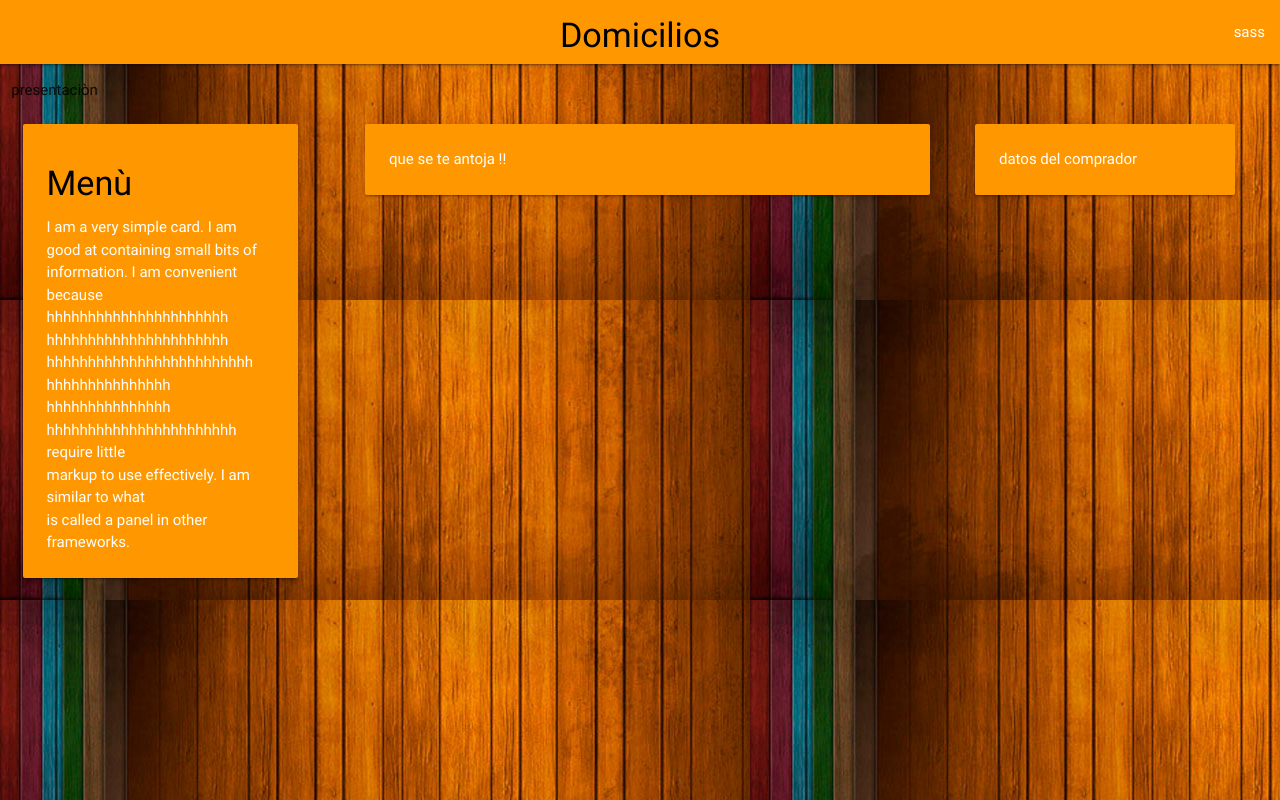
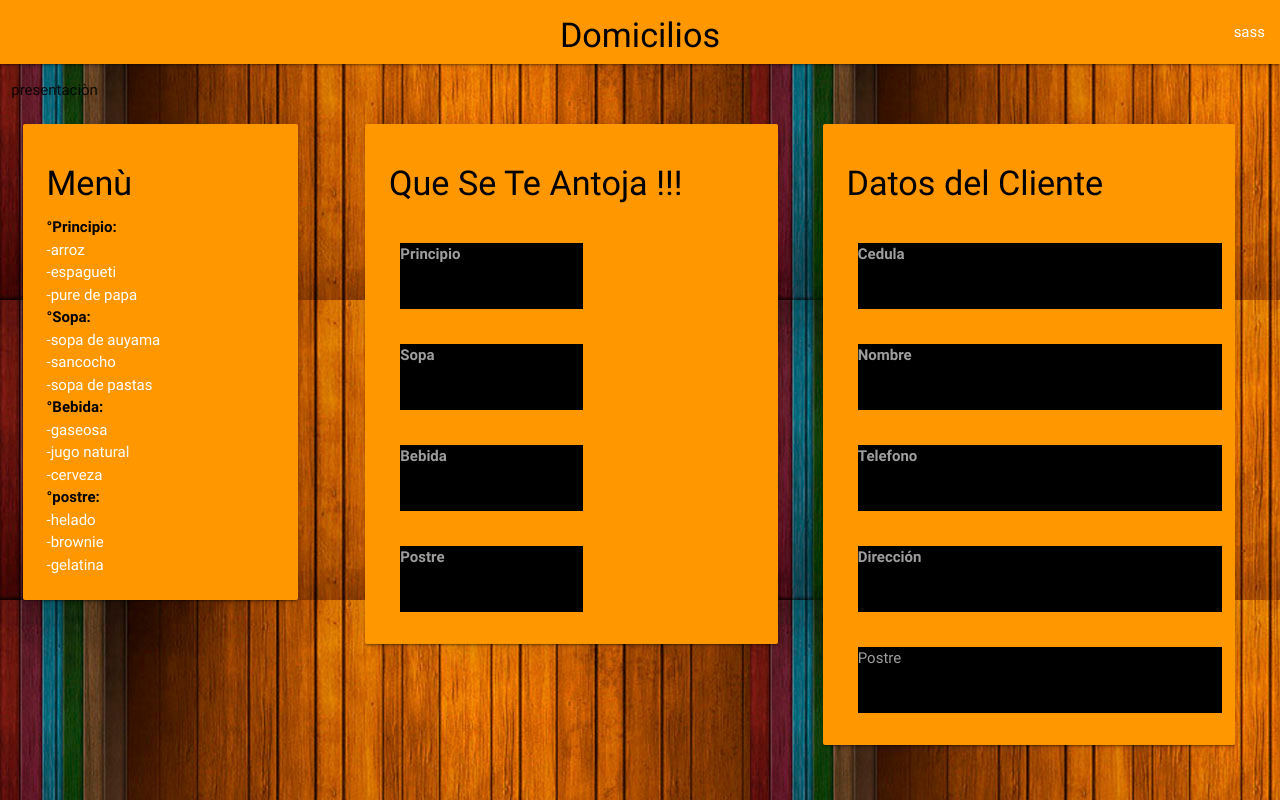
Before and after one commit to jagarciago/seminario-angular2-prj, an Angular app: page / in a window 1280 px wide. Shown: the top 800 px of the page. Built offline with nearby package versions, Linux system fonts and the light colour scheme.

Commit message:
incluir en scripts jquery materialize

```diff
--- a/angular-cli.json
+++ b/angular-cli.json
@@ -21,7 +21,10 @@
         "styles.css",
         "../node_modules/materialize-css/dist/css/materialize.min.css"
       ],
-      "scripts": [],
+      "scripts": [
+        "../node_modules/jquery/dist/jquery.min.js",
+        "../node_modules/materialize-css/dist/js/materialize.min.js"
+      ],
       "environments": {
         "source": "environments/environment.ts",
         "dev": "environments/environment.ts",
--- a/src/app/app.component.html
+++ b/src/app/app.component.html
@@ -18,14 +18,16 @@
                 <div class="row">
                   <div class="col s12 m12">
                     <div class="card-panel orange">
-                      <span class="white-text"> <h4 class="black-text">Menù </h4>I am a very simple card.
-                      I am good at containing small bits of information.
-                      I am convenient because hhhhhhhhhhhhhhhhhhhhhh <br>
-                      hhhhhhhhhhhhhhhhhhhhhh <br>
-                      hhhhhhhhhhhhhhhhhhhhhhhhh<br>hhhhhhhhhhhhhhh<br>
-                      hhhhhhhhhhhhhhh<br>hhhhhhhhhhhhhhhhhhhhhhh require little <br>
-                      markup to use effectively. I am similar to what <br>
-                      is called a panel in other frameworks.
+                      <span class="white-text"> <h4 class="black-text">Menù </h4>
+                      <b class="black-text">°Principio:</b><br>
+                      -arroz<br>-espagueti<br>-pure de papa<br>
+                      <b class="black-text">°Sopa:</b><br>
+                      -sopa de auyama<br>-sancocho<br>-sopa de pastas<br>
+                      <b class="black-text">°Bebida:</b><br>
+                      -gaseosa<br>-jugo natural<br>-cerveza<br>
+                      <b class="black-text">°postre:</b><br>
+                      -helado<br>-brownie<br>-gelatina<br>
+
                       </span>
                     </div>
                   </div>
--- a/src/app/disc-crear-pedido/disc-crear-pedido.component.html
+++ b/src/app/disc-crear-pedido/disc-crear-pedido.component.html
@@ -1,3 +1,85 @@
+<div class="row">
+    <form class="col s12 m4 l12">
+         <div class="col s12 m4 l6">
+            <div class="row">
+            <div class="col s12 m12 l12">
+                <div class="card-panel orange">
+                    <span class="white-text">
+                          <b class="black-text"><h4>Que Se Te Antoja !!! </h4></b>
+                        <div class="row">
+                            <div class="input-field col s6">
+                            <input id="principio" type="text" class="validate">
+                            <label class="active black" for="principio"><b>Principio</b></label>
+                            </div>
+                        </div>
+                        <div class="row">
+                            <div class="input-field col s6">
+                            <input id="sopa" type="text" class="validate">
+                            <label class="active black" for="sopa"><b>Sopa</b></label>
+                            </div>
+                        </div>
+                        <div class="row">
+                            <div class="input-field col s6">
+                            <input id="bebida" type="text" class="validate ">
+                            <label class="active black" for="bebida"><b>Bebida</b></label>
+                            </div>
+                        </div>
+                        <div class="row">
+                            <div class="input-field col s6">
+                            <input id="postre" type="text" class="validate">
+                            <label class="active black" for="postre"><b>Postre</b></label>
+                            </div>
+                        </div>
+
+                     </span>
+                 </div>
+            </div>
+            </div>
+
+            </div>
+            <div class="col s12 m2 l6">
+             <div class="row">
+                <div class="col s12 m12 l12">
+                        <div class="card-panel orange">
+                        <span class="white-text">
+                          <b class="black-text"> <h4>Datos del Cliente</h4></b>
+                            <div class="row">
+                            <div class="input-field col s12">
+                            <input id="cedula" type="text" class="validate">
+                            <label class="active black" for="cedula"><b>Cedula</b></label>
+                            </div>
+                        </div>
+                        <div class="row">
+                            <div class="input-field col s12">
+                            <input id="nombre" type="text" class="validate">
+                            <label class="active black" for="nombre"><b>Nombre</b></label>
+                            </div>
+                        </div>
+                        <div class="row">
+                            <div class="input-field col s12">
+                            <input id="telefono" type="text" class="validate">
+                            <label class="active black" for="telefono"><b>Telefono</b></label>
+                            </div>
+                        </div>
+                        <div class="row">
+                            <div class="input-field col s12">
+                            <input id="direccion" type="text" class="validate">
+                            <label class="active black" for="direccion"><b>Dirección</b></label>
+                            </div>
+                        </div>
+                        <div class="row">
+                            <div class="input-field col s12">
+                            <input id="postre" type="text" class="validate">
+                            <label class="active black" for="postre">Postre</label>
+                            </div>
+                        </div>
+                        </span>
+                        </div>
+                </div>
+              </div>
+            </div>
+     </form>
+</div>
 <div class="row">
     <form class="col s12 m4 l12">
          <div class="col s12 m4 l8">
@@ -5,23 +87,12 @@
             <div class="col s12 m12 l12">
                 <div class="card-panel orange">
                     <span class="white-text">
-                          que se te antoja !!
+                          boton
                      </span>
                  </div>
             </div>
             </div>
 
             </div>
-            <div class="col s12 m2 l4">
-             <div class="row">
-                <div class="col s12 m12 l12">
-                        <div class="card-panel orange">
-                        <span class="white-text">
-                            datos del comprador
-                        </span>
-                        </div>
-                </div>
-              </div>
-            </div>
      </form>
 </div>
```
